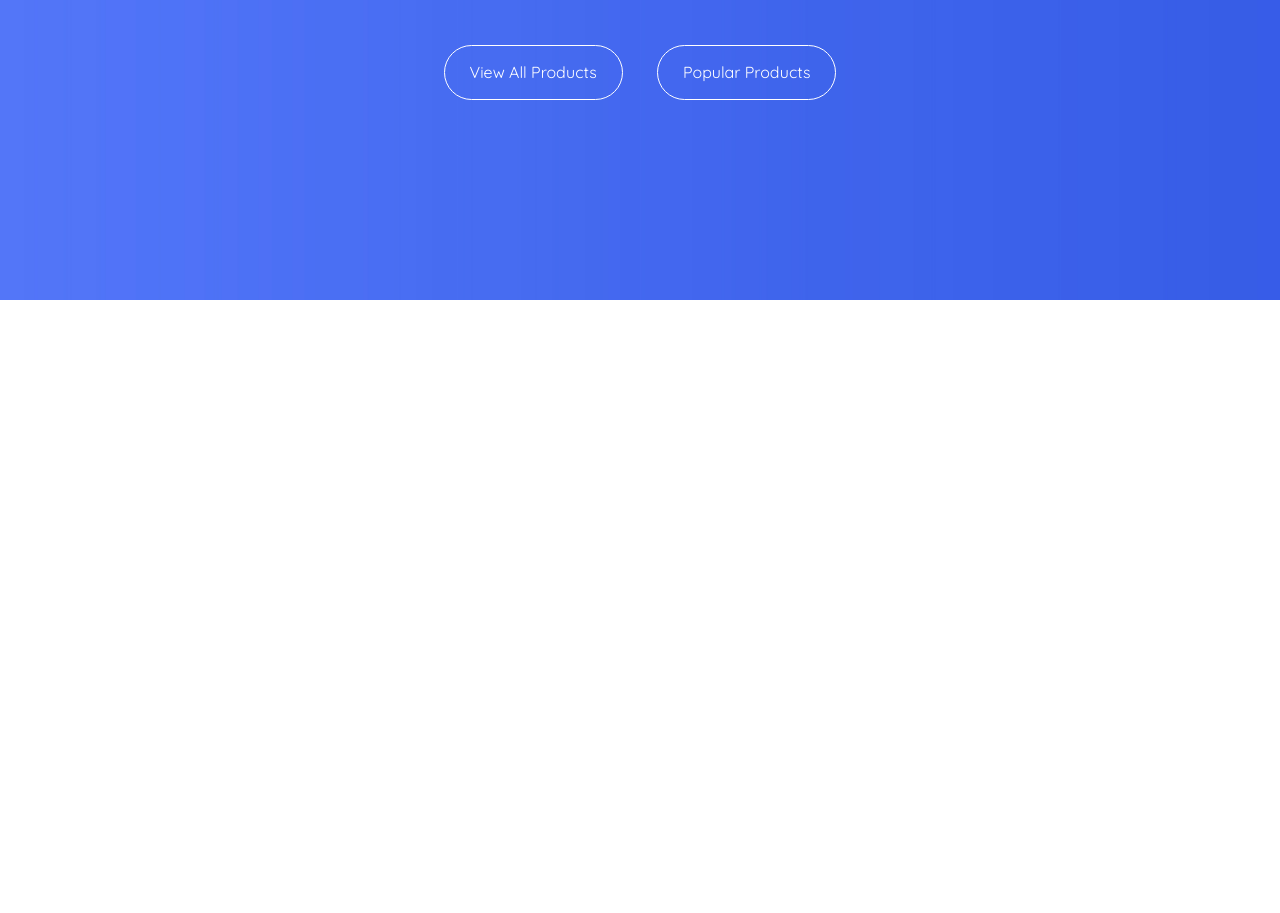
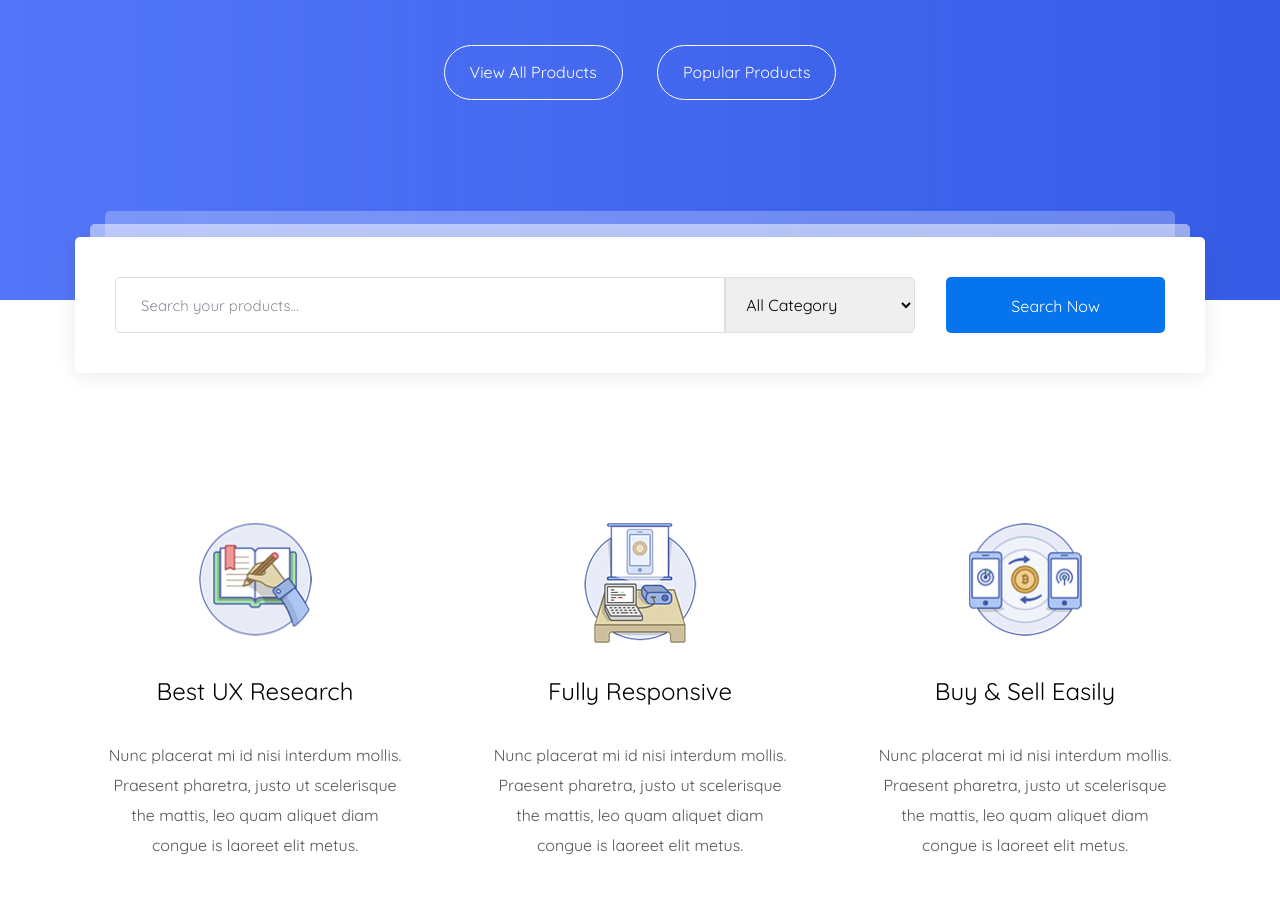
Before and after one commit to SAITAMUCH/martplace, a website: page app/index.html in a window 1280 px wide. Shown: the part 595-1508 px from the top of the page. Before the commit the page ends 895 px from the top, so only its background shows below. Drawn offline with nearby package versions, Linux system fonts and the light colour scheme; files that its build step writes are made by us from their sources.

Commit message:
added search

```diff
--- a/app/index.html
+++ b/app/index.html
@@ -73,18 +73,76 @@
     </div>
   </header>
 
-  <section class="products" style="background-image: url(images/products-bg.jpg);">
+  <section class="creator" style="background-image: url(images/products-bg.jpg);">
     <div class="container">
-      <div class="products__inner">
-        <div class="products__inner-title">
+      <div class="creator__inner">
+        <div class="creator__inner-title">
           Create Your Own <span>Digital Product Marketplace</span>
         </div>
-        <div class="products__inner-text">
+        <div class="creator__inner-text">
           MartPlace is the most powerful, & customizable template for Easy Digital Downloads Products
         </div>
-        <div class="products__inner-btn">
+        <div class="creator__inner-btn">
           <button type="button">View All Products</button>
           <button type="button">Popular Products</button>
+        </div>
+      </div>
+    </div>
+  </section>
+
+  <section class="search">
+    <div class="container">
+      <div class="search__box">
+        <div class="search__box-shadow-first"></div>
+        <div class="search__box-shadow-second"></div>
+        <div class="search__menu-box">
+          <form>
+            <input type="text" placeholder="Search your products..." required>
+            <div class="select">
+              <select>
+                <option>All Category</option>
+              </select>
+            </div>
+            <button type="submit">
+              Search Now
+            </button>
+          </form>
+        </div>
+      </div>
+      <div class="search__inner">
+        <div class="search__item">
+          <div class="search__item-img" style="background-image: url(images/content/search-item1.png);"></div>
+          <div class="search__item-title search__title-item">
+            Best UX Research
+          </div>
+          <div class="search__item-text">
+            Nunc placerat mi id nisi interdum mollis. Praesent pharetra, justo ut scelerisque
+            the mattis, leo quam aliquet diam
+            congue is laoreet elit metus.
+          </div>
+        </div>
+        <div class="search__item">
+          <div class="search__item-img" style="background-image: url(images/content/search-item2.png); height: 120px;">
+          </div>
+          <div class="search__item-title search__second-title">
+            Fully Responsive
+          </div>
+          <div class="search__item-text">
+            Nunc placerat mi id nisi interdum mollis. Praesent pharetra, justo ut scelerisque
+            the mattis, leo quam aliquet diam
+            congue is laoreet elit metus.
+          </div>
+        </div>
+        <div class="search__item">
+          <div class="search__item-img" style="background-image: url(images/content/search-item3.png);"></div>
+          <div class="search__item-title">
+            Buy & Sell Easily
+          </div>
+          <div class="search__item-text">
+            Nunc placerat mi id nisi interdum mollis. Praesent pharetra, justo ut scelerisque
+            the mattis, leo quam aliquet diam
+            congue is laoreet elit metus.
+          </div>
         </div>
       </div>
     </div>
--- a/app/scss/_global.scss
+++ b/app/scss/_global.scss
@@ -27,7 +27,7 @@ body {
 }
 
 .container {
-    max-width: 1140px;
+    max-width: 1160px;
     margin: 0 auto;
     padding: 0 15px;
 }
--- a/app/scss/style.scss
+++ b/app/scss/style.scss
@@ -83,14 +83,14 @@
 // end header
 // start products
 
-.products {
+.creator {
   background-repeat: no-repeat;
   background-size: cover;
   background-position: center;
   min-height: 725px;
 }
 
-.products__inner {
+.creator__inner {
   padding: 180px 0 200px;
   text-align: center;
   &-title {
@@ -118,17 +118,139 @@
       padding: 13px 25px;
       border-radius: 50px;
       border: 1px solid #fff;
-      transition: all .3s;
+      transition: all 0.3s;
       & + button {
         margin-left: 30px;
       }
       &:hover {
         background-color: #fff;
         color: #0674ec;
-
       }
     }
   }
 }
 
 // end products
+
+// start search
+
+.search {
+  padding-bottom: 120px;
+}
+
+.search__box {
+  position: relative;
+  .search__box-shadow-first {
+    position: absolute;
+    height: 135px;
+    left: 15px;
+    right: 15px;
+    top: -76px;
+    background-color: #fff;
+    border: none;
+    border-radius: 5px;
+    opacity: 0.5;
+  }
+  .search__box-shadow-second {
+    position: absolute;
+    height: 135px;
+    left: 30px;
+    right: 30px;
+    top: -89px;
+    background-color: #fff;
+    border: none;
+    border-radius: 5px;
+    opacity: 0.25;
+  }
+  .search__menu-box {
+    position: absolute;
+    left: 0;
+    right: 0;
+    top: -63px;
+    border: none;
+    box-shadow: 0px 4px 20px 0px rgba(0, 0, 0, 0.08);
+    background-color: #fff;
+    padding: 40px;
+    border-radius: 5px;
+    form {
+      display: flex;
+      justify-content: space-between;
+      max-height: 56px;
+      input {
+        display: block;
+        max-width: 610px;
+        width: 100%;
+        height: 56px;
+        border-radius: 5px;
+        border-right: none;
+        border: 1px solid #d9dfe5;
+        border-bottom-right-radius: 0px;
+        border-top-right-radius: 0px;
+        font-size: 15px;
+        padding: 0 25px;
+        outline: none;
+        &::placeholder {
+          color: #898f96;
+        }
+      }
+      select {
+        margin-left: -31px;
+        border: 1px solid #d9dfe5;
+        font-size: 16px;
+        border-radius: 5px;
+        outline: none;
+        border-bottom-left-radius: 0px;
+        border-top-left-radius: 0px;
+        padding: 16px 60px 16px 16px;
+      }
+      button {
+        border: none;
+        padding: 20px 65px;
+        border-radius: 5px;
+        color: #fff;
+        background-color: #0674ec;
+        cursor: pointer;
+        outline: none;
+      }
+    }
+  }
+}
+
+.search__inner {
+  display: flex;
+  justify-content: space-between;
+}
+
+.search__item {
+  max-width: 360px;
+  width: 100%;
+  text-align: center;
+  margin: 183px 0 0;
+  padding: 40px 31px 50px;
+  transition: all 0.3s;
+  &-img {
+    margin: 0 auto;
+    height: 113px;
+    width: 113px;
+    background-repeat: no-repeat;
+    background-size: cover;
+    background-position: center;
+  }
+  &-title {
+    margin-top: 40px;
+    margin-bottom: 34px;
+    font-size: 24px;
+    color: #000;
+  }
+  &-text {
+    text-align: center;
+  }
+  &:hover {
+    box-shadow: 0px 2px 50px 0px rgba(0, 0, 0, 0.08);
+  }
+  .search__second-title {
+    margin-top: 33px;
+  }
+}
+
+// end search
```
Also changed, not shown: app/images/content/search-item1.png (added), app/images/content/search-item2.png (added), app/images/content/search-item3.png (added).
